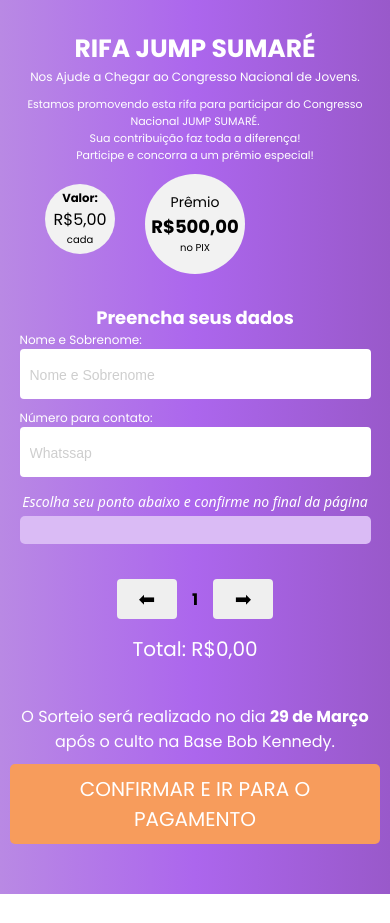
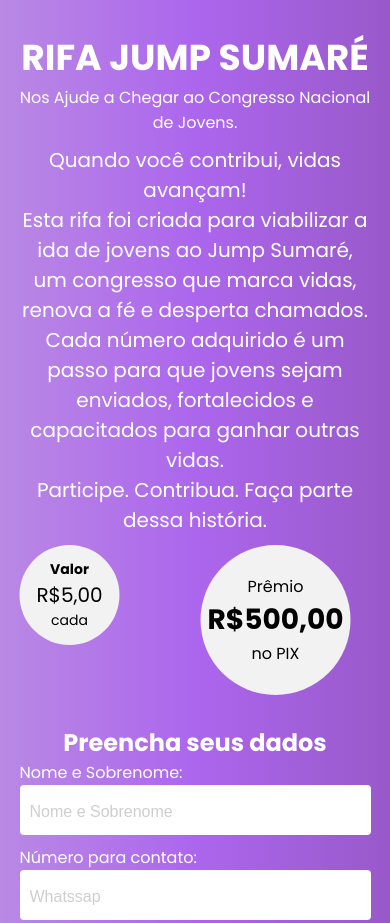
Before and after one commit to rafaelmontte/rifa-online, a plain HTML site: page frontend/index.html in a window 390 px wide. Shown: the top 923 px of the page. Before the commit the page ends 894 px from the top, so only its background shows below. Drawn offline with Linux system fonts and the light colour scheme; no server answers.

Commit message:
Atualição do frontend

```diff
--- a/frontend/index.html
+++ b/frontend/index.html
@@ -5,7 +5,7 @@
     <meta charset="UTF-8">
     <meta name="viewport" content="width=device-width, initial-scale=1.0">
 
-    <title>Rifa Congresso JUMP</title>
+    <title>Rifa Congresso JUMP SUMARÉ</title>
     <link rel="stylesheet" href="style.css">
 </head>
 
@@ -15,15 +15,16 @@
         <h1>RIFA JUMP SUMARÉ</h1>
         <p class="paragrafo">Nos Ajude a Chegar ao Congresso Nacional de Jovens.</p>
 
-
-
-        <p class="descricao">Estamos promovendo esta rifa para participar do Congresso Nacional JUMP SUMARÉ. <br>
-            Sua contribuição faz toda a diferença! <br>
-            Participe e concorra a um prêmio especial!</p>
+        <p class="descricao">Quando você contribui, vidas avançam! <br>
+            Esta rifa foi criada para viabilizar a ida de jovens ao Jump Sumaré, um congresso que marca vidas, renova a
+            fé e desperta chamados. <br>
+            Cada número adquirido é um passo para que jovens sejam enviados, fortalecidos e capacitados para ganhar
+            outras vidas. <br>
+            Participe. Contribua. Faça parte dessa história.</p>
 
         <div class="container-valores">
             <div class="valor-pontos">
-                <h3>Valor:</h3> <span>R$5,00</span>
+                <h3>Valor</h3> <span>R$5,00</span>
                 <p>cada</p>
             </div>
             <div class="premio">
--- a/frontend/script.js
+++ b/frontend/script.js
@@ -76,7 +76,6 @@ async function confirmarCompra() {
 
     try {
         // SALVAR COMPRA
-
         await fetch("https://rifa-online-lfud.onrender.com/comprar", {
             method: "POST",
             headers: { "Content-Type": "application/json" },
@@ -95,11 +94,7 @@ async function confirmarCompra() {
         // LIMPAR E IR PARA PAGAMENTO
         numerosSelecionados = [];
         carregarNumeros();
-        // window.location.href = "https://nubank.com.br/cobrar/16xttq/69875e95-092a-44b1-8eed-57c324425491";
         window.location.href = "pagamento.html";
-
-
-
 
     } catch (error) {
         console.error(error);
@@ -107,16 +102,5 @@ async function confirmarCompra() {
     }
 }
 
-function copiarPix() {
-    const chavePix = "00020126330014BR.GOV.BCB.PIX0111613539213105204000053039865802BR5901N6001C62100506RAFAEL6304D682"
-
-    navigator.clipboard.writeText(chavePix)
-        .then(() => {
-            alert("Chave Pix copiada!");
-        })
-        .catch(() => {
-            alert("Erro ao copiar");
-        });
-}
 
 carregarNumeros();
--- a/frontend/style.css
+++ b/frontend/style.css
@@ -19,7 +19,6 @@ body {
     justify-content: space-between;
     align-items: center;
     font-family: Arial, sans-serif;
-    background-color: #b989e4;
     background: linear-gradient(90deg, rgba(185, 137, 228, 1) 0%, rgba(172, 102, 237, 1) 50%, rgb(153, 89, 202) 100%);
     color: #fff;
     padding: 0 10px;
@@ -33,10 +32,10 @@ body {
     width: 100%;
     padding: 0 10px;
     text-align: center;
-    font-size: 1.6rem;
+    font-size: 2rem;
 }
 
-h1 {
+.home h1 {
     font-size: 4rem;
     margin: 30px 0 0;
     text-align: center;
@@ -46,22 +45,13 @@ h1 {
     text-align: center;
 }
 
-.paragrafo {
-    font-size: 1.2rem;
+.home .paragrafo {
+    font-size: 1.8rem;
 }
 
-p.descricao {
-    font-size: 1.1rem;
+.home .descricao {
+    font-size: 2rem;
     margin: 10px 0;
-}
-
-.container-input input {
-    width: 100%;
-}
-
-.container-input h2 {
-    font-size: 1.8rem;
-    margin: 3rem 0 0;
 }
 
 .container-valores {
@@ -69,7 +59,7 @@ p.descricao {
     left: 50%;
     transform: translate(-50%);
     width: 100%;
-    max-width: 300px;
+    max-width: 500px;
     display: flex;
     justify-content: center;
     align-items: center;
@@ -80,23 +70,27 @@ p.descricao {
     position: absolute;
     top: 0;
     left: 0;
-    width: 70px;
-    height: 70px;
+    width: 100px;
+    height: 100px;
     border-radius: 50%;
     background-color: #f2f2f2;
     color: #000;
     text-align: center;
     align-content: center;
-    margin: 10px 0;
 }
 
 .valor-pontos span {
-    font-size: 1.6rem;
+    font-size: 2rem;
+}
+
+.valor-pontos h3, .valor-pontos p {
+    font-size: 1.4rem;
 }
 
 .premio {
-    width: 100px;
-    height: 100px;
+    width: 150px;
+    height: 150px;
+    margin: 0 20px;
     border-radius: 50%;
     background-color: #f2f2f2;
     color: #000;
@@ -106,12 +100,12 @@ p.descricao {
     flex-direction: column;
 }
 
-.premio p {
-    font-size: 1.4rem;
+.premio p, .premio span {
+    font-size: 1.6rem;
 }
 
 .premio h3 {
-    font-size: 1.8rem;
+    font-size: 2.8rem;
 }
 
 .container-input {
@@ -119,24 +113,26 @@ p.descricao {
     justify-content: space-between;
     flex-direction: column;
     align-items: center;
+    width: 100%;
 }
 
-.form {
+.container-input h2 {
+    font-size: 2.4rem;
+    margin: 3rem 0 0;
+}
+
+.container-input .form {
     width: 100%;
     display: flex;
     justify-content: space-evenly;
     margin-bottom: 20px;
 }
 
-.container-input p {
+.container-input .form p {
     width: 300px;
 }
 
-.container-input p span {
-    font-size: 1.2rem;
-}
-
-input {
+.container-input .form p input {
     width: 100%;
     height: 50px;
     padding: 0 10px;
@@ -145,7 +141,11 @@ input {
     background-color: rgb(255, 255, 255);
 }
 
-input::placeholder {
+.container-input p span {
+    font-size: 1.6rem;
+}
+
+.container-input .form p input::placeholder {
     font-size: 1.6rem;
     color: #cecece;
     font-family: Arial, Helvetica, sans-serif;
@@ -153,7 +153,7 @@ input::placeholder {
 
 p.text {
     margin-top: 5px;
-    font-size: 1.4rem;
+    font-size: 1.6rem;
     font-style: italic;
     text-align: center;
     font-family: system-ui, -apple-system, BlinkMacSystemFont, 'Segoe UI', Roboto, Oxygen, Ubuntu, Cantarell, 'Open Sans', 'Helvetica Neue', sans-serif;
@@ -166,7 +166,7 @@ p.text {
     width: 100%;
     max-width: 900px;
     padding: 14px;
-    margin: 5px auto 20px auto;
+    margin: 5px 0 20px 0;
     background-color: #dabbf5;
     border-radius: 5px;
 }
@@ -205,7 +205,7 @@ p.text {
     max-width: 600px;
     height: 80px;
     border-radius: 5px;
-    font-size: 2rem;
+    font-size: 2.4rem;
     text-transform: uppercase;
     background-color: rgb(247, 156, 92);
     cursor: pointer;
@@ -234,7 +234,7 @@ p.text {
 }
 
 .paginacao span {
-    font-size: 1.8rem;
+    font-size: 2rem;
     margin: 0 10px;
 }
 
@@ -244,39 +244,42 @@ p.text {
 }
 
 .valor-total span {
-    font-size: 2rem;
+    font-size: 2.6rem;
 }
 
 @media (max-width: 767px) {
 
     .home {
-        width: 90vw;
+        max-width: 90vw;
     }
 
-    h1 {
-        text-align: center;
+    .home h1 {
+        font-size: 3.6rem;
+    }
+
+    .home .paragrafo {
+        font-size: 1.6rem;
     }
 
     .container-input .form {
         margin-bottom: 0;
-        width: 100%;
+        min-width: 100%;
         flex-direction: column;
         align-items: center;
     }
 
     .container-input p {
-        width: 100%;
+        min-width: 100%;
         margin-bottom: 10px;
     }
 
-
     .container-input p input {
         width: 100%;
-        font-size: 1.6rem;
+        font-size: 1.8rem;
     }
 
     .container-input p input::placeholder {
-        font-size: 1.4rem;
+        font-size: 1.6rem;
     }
 
     .tabela {
@@ -286,13 +289,21 @@ p.text {
     }
 
     .numero {
-        font-size: 1.6rem;
+        font-size: 1.8rem;
     }
+
+    .confirmar {
+        width: 90vw;
+        font-size: 2rem;
+    }
+
 }
 
 @media (max-width: 425px) {
-    h1 {
-        font-size: 2.5rem;
+
+    .container-valores {
+        display: flex;
+        justify-content: flex-end;
     }
 
     .tabela {
@@ -302,17 +313,15 @@ p.text {
     .numero {
         aspect-ratio: 1;
         min-height: 34px;
-        font-size: 1.4rem;
+        font-size: 1.6rem;
     }
 
     .paginacao span {
-        font-size: 1.6rem;
+        font-size: 2rem;
     }
 
     .paginacao button {
-        margin: 5px;
-        width: 60px;
-        height: 40px;
+        margin: 0 10px;
         font-size: 2rem;
     }
 
```
Also changed, not shown: frontend/pagamento.css (+65 -41 lines), frontend/pagamento.html (+17 -6 lines), frontend/img/copy-outline.svg (renamed from img/copy-outline.svg).
